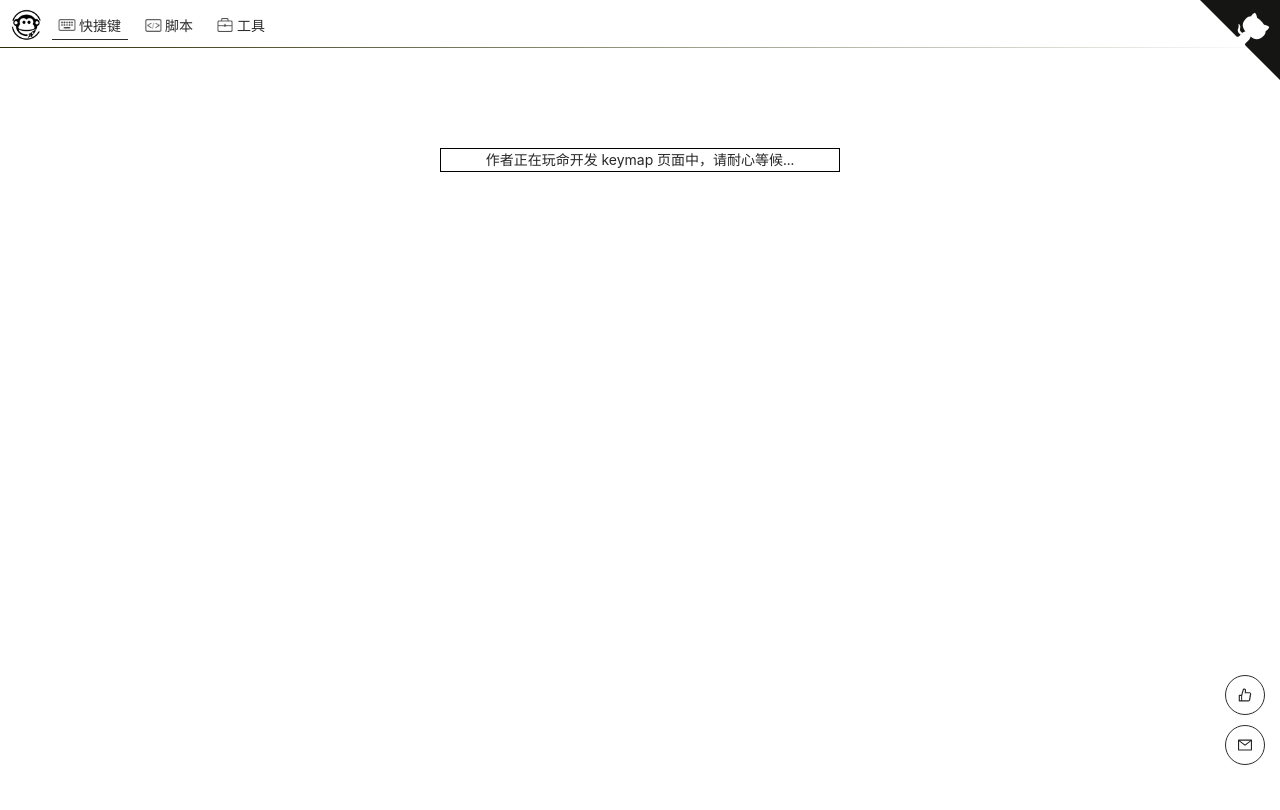
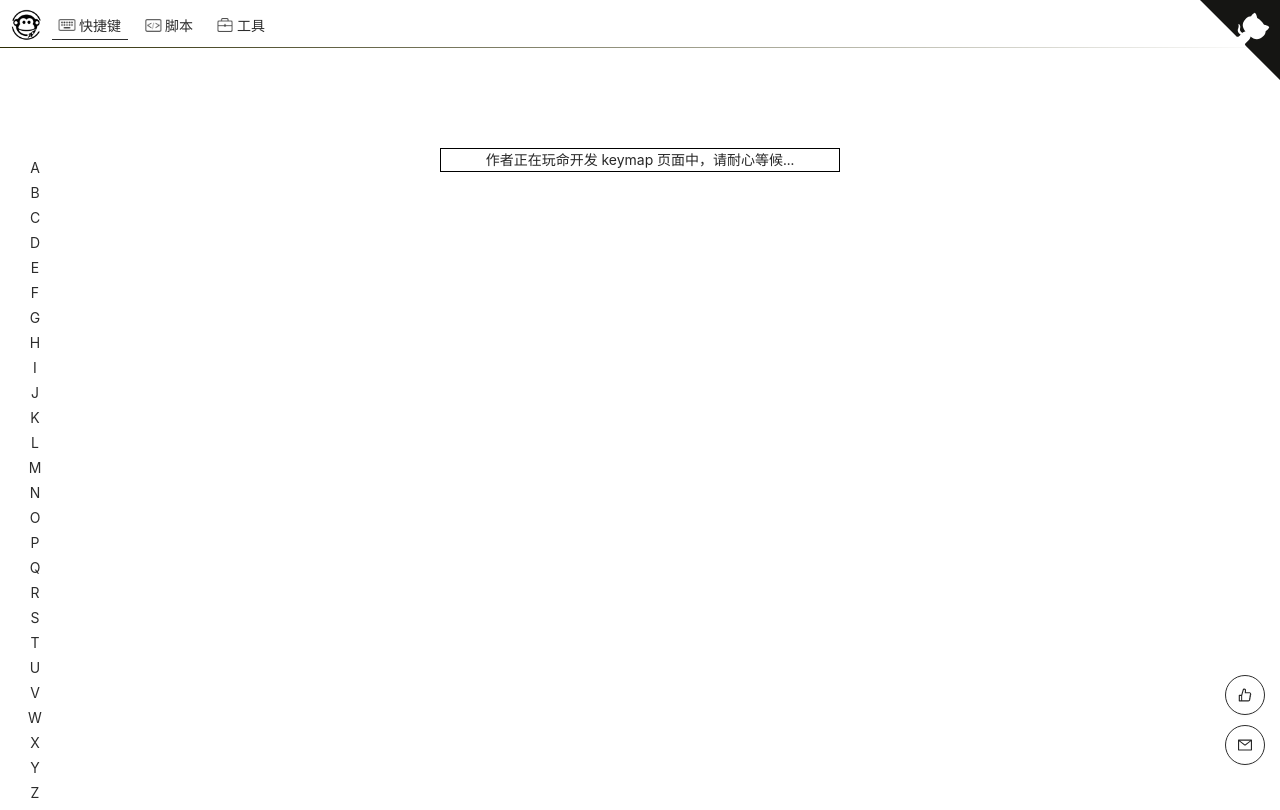
Before and after one commit to SFCMN/faster-programmer, a React (Create React App) app: page /#/content/keymap in a window 1280 px wide. Built offline with nearby package versions, Linux system fonts and the light colour scheme.

Commit message:
Add side menu for keymap page

```diff
--- /dev/null
+++ b/src/Keymap.css
@@ -0,0 +1,53 @@
+.side-menu {
+    width: 30px;
+    text-align: center;
+    position: absolute;
+    top: 150px;
+    left: 20px;
+    border: none;
+    padding-top: 5px;
+    padding-bottom: 5px;
+}
+
+.side-menu > li {
+    height: 25px;
+    line-height: 25px;
+    color: rgb(44, 44, 44);
+}
+
+.side-menu > li:hover {
+    border-left: solid 1px rgb(44, 44, 44);
+    border-right: solid 1px rgb(44, 44, 44);
+}
+
+.side-menu > li > .ant-menu-submenu-title {
+    margin: 0;
+    padding: 0;
+    height: 25px !important;
+    line-height: 25px !important;
+    color: rgb(44, 44, 44);
+}
+
+.side-menu > li i {
+    display: none;
+}
+
+.keymap-items {
+    margin: 0;
+    padding: 15px;
+    width: 300px;
+    max-height: 500px;
+    overflow-y: auto;
+    border: solid 1px rgb(44, 44, 44);
+    border-radius: 0 5px 5px 0;
+}
+
+.keymap-items::-webkit-scrollbar {
+    width: 0;
+}
+
+.keymap-items > .ant-tag {
+    border: solid 1px rgba(44, 44, 44, 0.2);
+    background-color: white;
+    margin: 5px;
+}
--- a/src/Keymap.js
+++ b/src/Keymap.js
@@ -1,6 +1,10 @@
 import React, {Component} from 'react';
 import InProgress from "./InProgress";
 import {displayBottomBorder, removeBottomBorder} from "./assets/js/util";
+import {Menu, Tag} from "antd";
+import './Keymap.css';
+
+const { SubMenu } = Menu;
 
 class Keymap extends Component {
     componentDidMount() {
@@ -12,8 +16,36 @@ class Keymap extends Component {
     }
 
     render() {
+        const letters = [
+            'A', 'B', 'C', 'D', 'E', 'F', 'G',
+            'H', 'I', 'J', 'K', 'L', 'M', 'N',
+            'O', 'P', 'Q', 'R', 'S', 'T',
+            'U', 'V', 'W', 'X', 'Y', 'Z',
+        ];
         return (
             <div>
+                <Menu mode="vertical" className="side-menu">
+                    {
+                        letters.map(letter => (
+                            <SubMenu key={letter} title={letter} expandIcon={""}>
+                                <div className="keymap-items">
+                                    {
+                                        [
+                                            'test1', 'test2', 'test3','test4', 'test5',
+                                            'test1', 'test2', 'test3','test4', 'test5',
+                                            'test1', 'test2', 'test3','test4', 'test5',
+                                            'test1', 'test2', 'test3','test4', 'test5',
+                                            'test1', 'test2', 'test3','test4', 'test5',
+                                            'test1', 'test2', 'test3','test4', 'test5'
+                                        ].map(keymap => (
+                                            <Tag onClick={() => {alert('作者正在玩命开发中，请耐心等待...')}}>{keymap}</Tag>
+                                        ))
+                                    }
+                                </div>
+                            </SubMenu>
+                        ))
+                    }
+                </Menu>
                 <InProgress text={`作者正在玩命开发 ${this.props.match.url.substring(9)} 页面中，请耐心等候...`}/>
             </div>
         );
```
Also changed, not shown: 26 other files (tests, documents, lock files or other folders).
